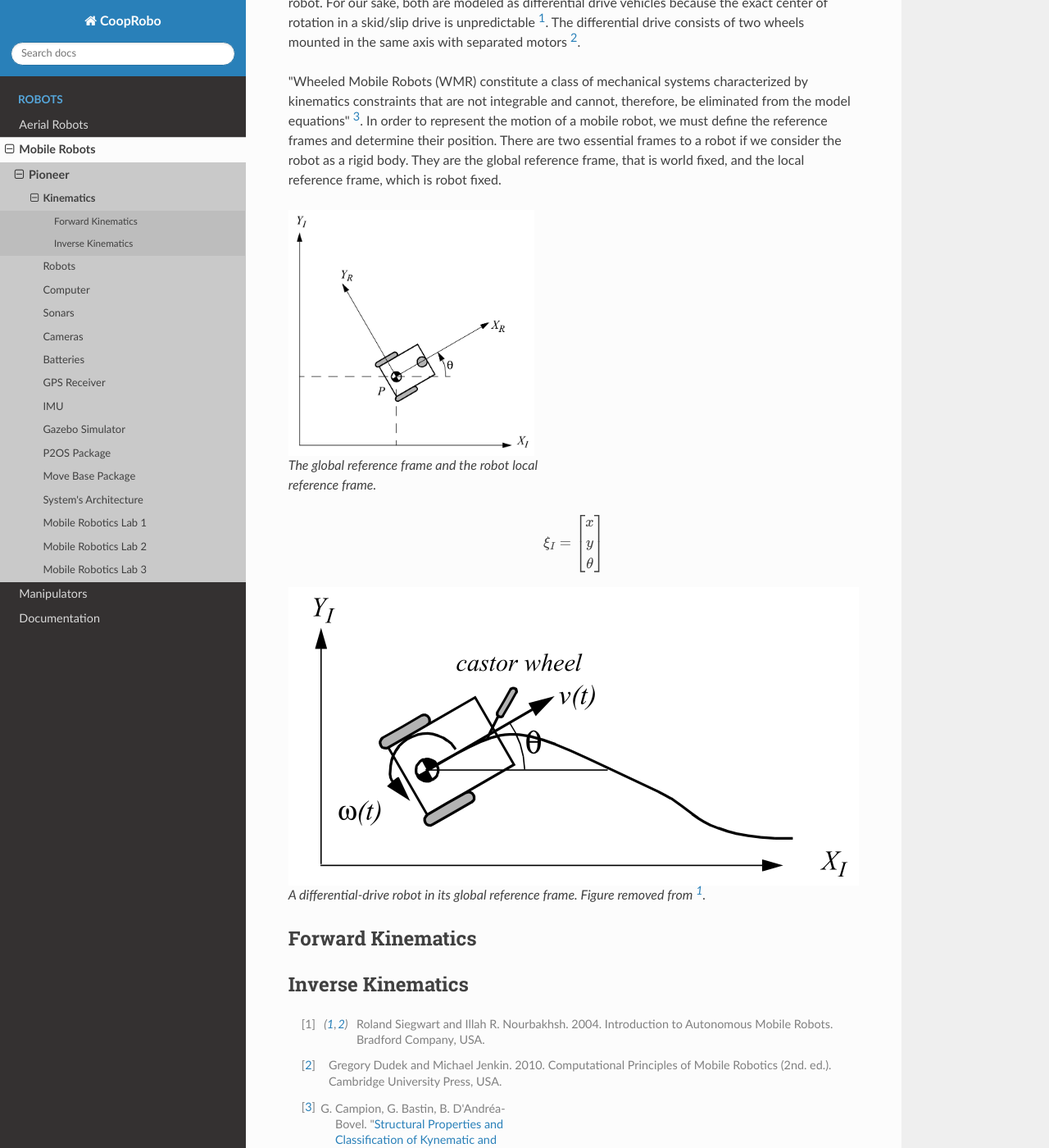
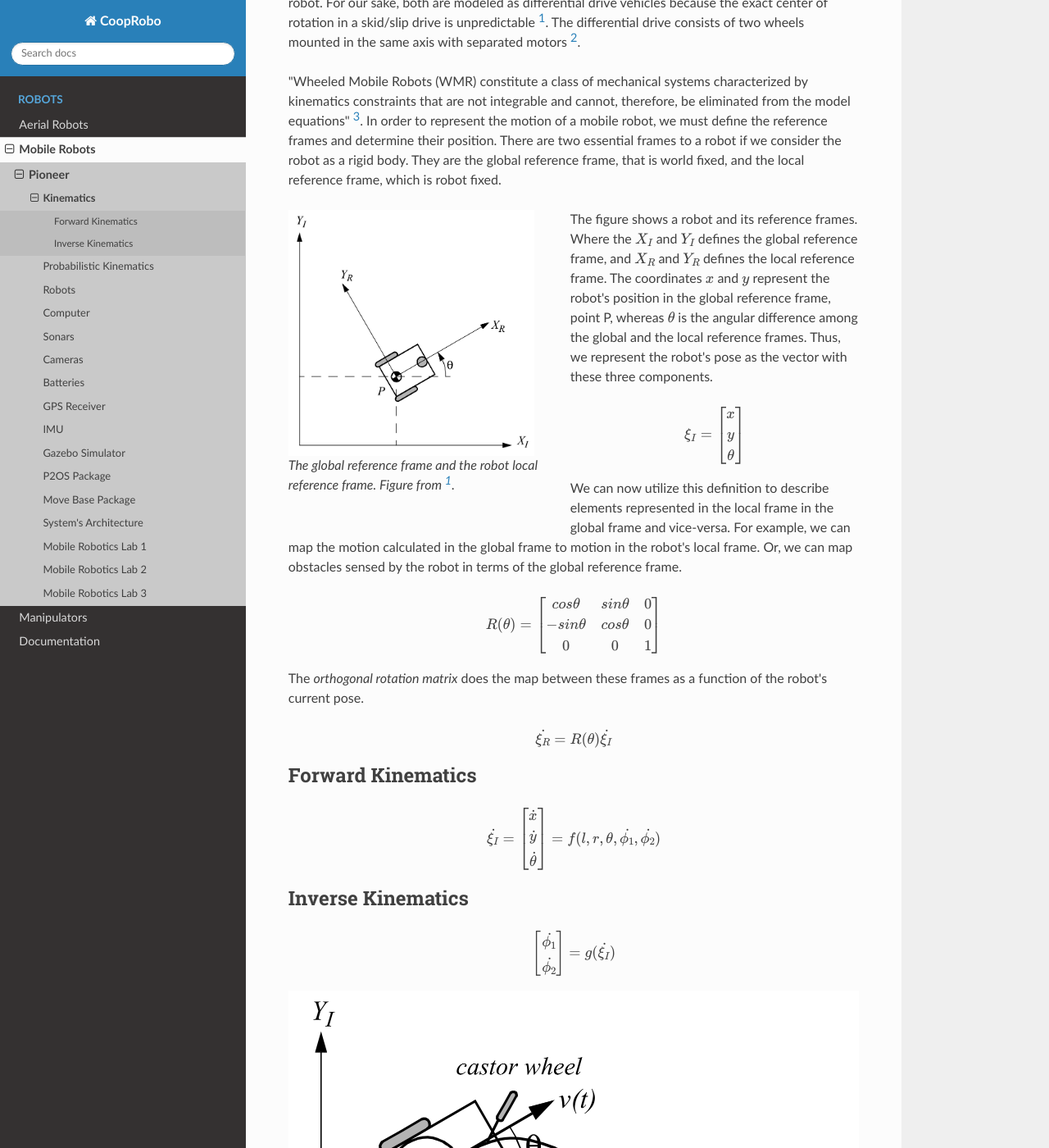
Before and after one commit to lara-unb/CoopRobo, a Sphinx documentation site: the page built from docs/source/mobile/pioneer/model/kinematics.rst, in a window 1280 px wide and 1400 px high, scrolled down 752 px. Shown: the whole window at 82% size. Built offline with Sphinx 7.4.7 and the Read the Docs theme 2.0.0, drawn with Linux system fonts in a browser that asks for light colours; pages that are not in the unit, such as notebooks, are missing from menus; some of the changed text lies outside the part shown.

Commit message:
Add more mobile robotics kinematics

```diff
--- a/docs/source/mobile/pioneer.rst
+++ b/docs/source/mobile/pioneer.rst
@@ -8,7 +8,7 @@ Pioneer
    :caption: Modelling
 
    pioneer/model/kinematics
-   .. pioneer/model/dynamics
+   pioneer/model/probmotion
 
 .. toctree::
    :maxdepth: 2
--- a/docs/source/mobile/pioneer/model/kinematics.rst
+++ b/docs/source/mobile/pioneer/model/kinematics.rst
@@ -37,38 +37,79 @@ There are two essential frames to a robot if we consider the robot as a rigid bo
 They are the global reference frame, that is world fixed, and the local reference frame, which is robot fixed.
 
 .. figure:: /img/pioneer/robot_frames.png
-  :width: 300 px
-  :figwidth: 320 px
-  :alt: The global reference frame and the robot local reference frame.
+   :align: left
+   :width: 300 px
+   :figwidth: 320 px
+   :alt: The global reference frame and the robot local reference frame.
 
-  The global reference frame and the robot local reference frame.
+   The global reference frame and the robot local reference frame. Figure from [1]_.
 
-
+The figure shows a robot and its reference frames.
+Where the :math:`X_I` and :math:`Y_I` defines the global reference frame, and :math:`X_R` and :math:`Y_R` defines the local reference frame.
+The coordinates :math:`x` and :math:`y` represent the robot's position in the global reference frame, point P, whereas :math:`\theta` is the angular difference among the global and the local reference frames.
+Thus, we represent the robot's pose as the vector with these three components.
 
 .. math::
    \xi_I = \left[ \begin{array}{c} x \\ y \\ \theta \end{array} \right]
 
-.. figure:: /img/diff_drive.png
-  :alt: A differential-drive robot in its global reference frame.
 
-  A differential-drive robot in its global reference frame. Figure removed from [1]_.
+We can now utilize this definition to describe elements represented in the local frame in the global frame and vice-versa.
+For example, we can map the motion calculated in the global frame to motion in the robot's local frame.
+Or, we can map obstacles sensed by the robot in terms of the global reference frame.
+
+.. math::
+   R(\theta) = \left[ \begin{array}{c} cos \theta & sin \theta & 0 \\
+                                      -sin \theta & cos \theta & 0 \\
+                                            0     &      0     & 1 \end{array} \right]
+
+The *orthogonal rotation matrix* does the map between these frames as a function of the robot's current pose.
 
 
-.. .. figure:: /img/gif2.gif
-..   :alt: A differential-drive robot in its global reference frame.
+.. math::
+  \dot{\xi_R} = R(\theta) \dot{\xi_I}
 
 Forward Kinematics
 ~~~~~~~~~~~~~~~~~~
 
+.. math::
+   \dot{\xi_I} = \left[ \begin{array}{c} \dot{x} \\ \dot{y} \\ \dot{\theta} \end{array} \right] = f(l, r, \theta, \dot{\phi_1}, \dot{\phi_2})
 
 
 Inverse Kinematics
 ~~~~~~~~~~~~~~~~~~
 
 
+.. math::
+   \left[ \begin{array}{c} \dot{\phi_1} \\ \dot{\phi_2}\end{array} \right] = g(\dot{\xi_I})
+
+
+
+.. figure:: /img/diff_drive.png
+   :alt: A differential-drive robot in its global reference frame.
+
+   A differential-drive robot in its global reference frame. Figure from [1]_.
+
+.. math::
+  \left[ \begin{array}{c} \dot{x} \\ \dot{y} \\ \dot{\theta} \end{array} \right] & = &
+  \left[ \begin{array}{c} v \cos \theta \\ v \sin \theta \\ \omega \end{array} \right] & = &
+  \left[ \begin{array}{c} \cos \theta & 0 \\ \sin \theta & 0 \\ 0 & 1 \end{array} \right] \left[ \begin{array}{c} v & \omega \end{array} \right]
+
+Where :math:`x`, :math:`y` and :math:`\theta` are the coordinates of the robot in the global frame and :math:`u = (v, \omega)` is the control vector.
+
+
+
+.. note::
+  A differential drive robot has a major problem which is...
+  Feng et al. [4]_ develops in 1993 a motion controller which...
+
+
+.. References
+
 .. [1] Roland Siegwart and Illah R. Nourbakhsh. 2004. Introduction to Autonomous Mobile Robots. Bradford Company, USA.
 .. [2] Gregory Dudek and Michael Jenkin. 2010. Computational Principles of Mobile Robotics (2nd. ed.). Cambridge University Press, USA.
-.. [3] G. Campion, G. Bastin, B. D'Andréa-Bovel. "`Structural Properties and Classification of Kynematic and Dynamic Models of Wheeled Mobile Robots`_", IEEE Trans. on Robotics and Automation, V. 12, N. 1, 1996, pp. 47-62.
+.. [3] G. Campion, G. Bastin and B. Dandrea-Novel, "`Structural properties and classification of kinematic and dynamic models of wheeled mobile robots`_," in IEEE Transactions on Robotics and Automation, vol. 12, no. 1, pp. 47-62, Feb. 1996.
+.. [4] L. Feng, Y. Koren and J. Borenstein, "`Cross-coupling motion controller for mobile robots`_," in IEEE Control Systems Magazine, vol. 13, no. 6, pp. 35-43, Dec. 1993.
 
 .. _Omron Adept MobileRobots: http://www.mobilerobots.com/Mobile_Robots.aspx
-.. _Structural Properties and Classification of Kynematic and Dynamic Models of Wheeled Mobile Robots: http://www2.ene.unb.br/gaborges/disciplinas/pcr/artigos/1996_campion_ieeetra.pdf
+.. _Structural properties and classification of kinematic and dynamic models of wheeled mobile robots: https://ieeexplore.ieee.org/document/481750
+.. _Cross-coupling motion controller for mobile robots: https://ieeexplore.ieee.org/document/248002/
--- /dev/null
+++ b/docs/source/mobile/pioneer/model/probmotion.rst
@@ -0,0 +1,9 @@
+Probabilistic Kinematics
+========================
+
+Velocity Motion Model
+~~~~~~~~~~~~~~~~~~~~~
+
+
+Odometry Motion Model
+~~~~~~~~~~~~~~~~~~~~~
```
Also changed, not shown: 2 other files.
